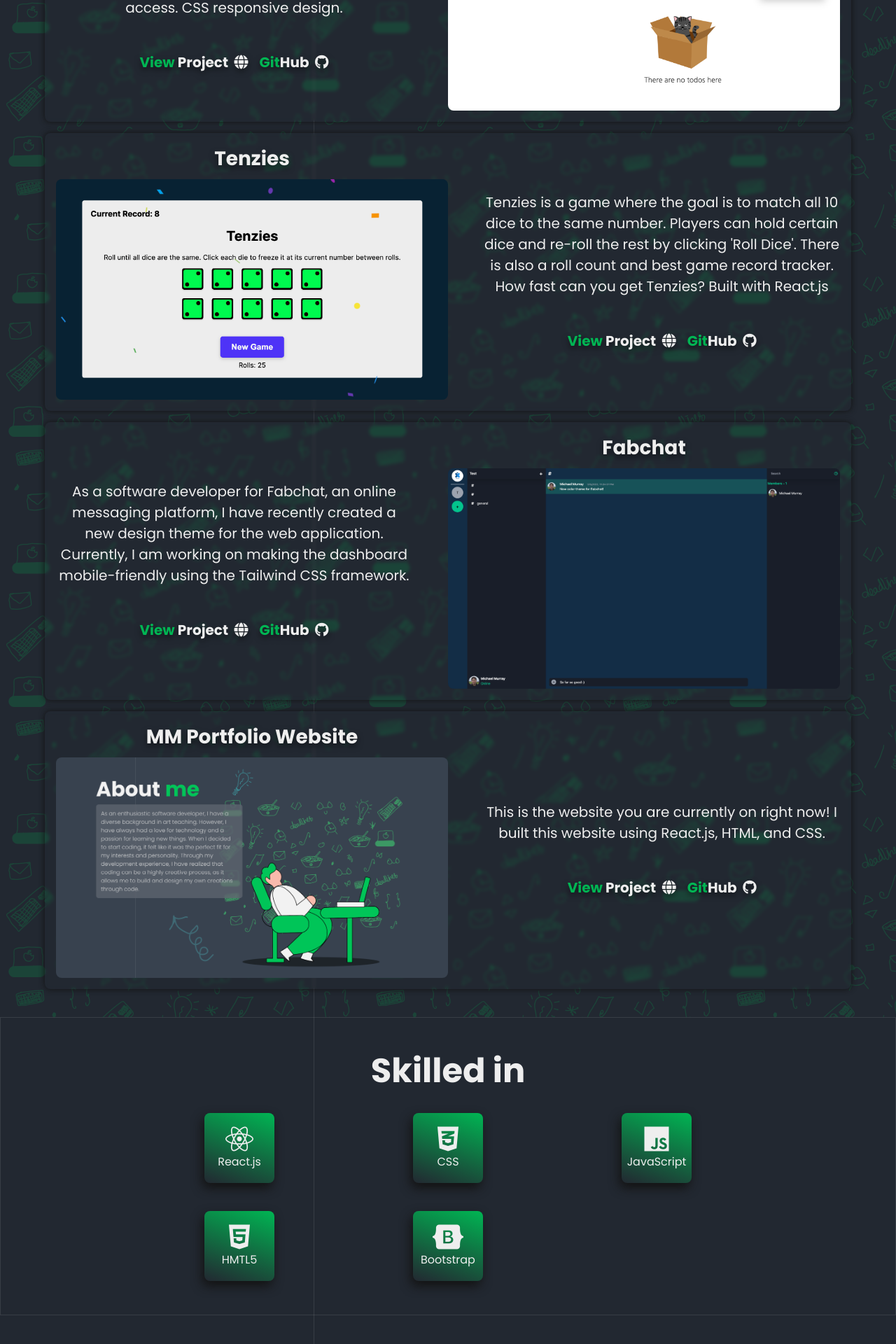
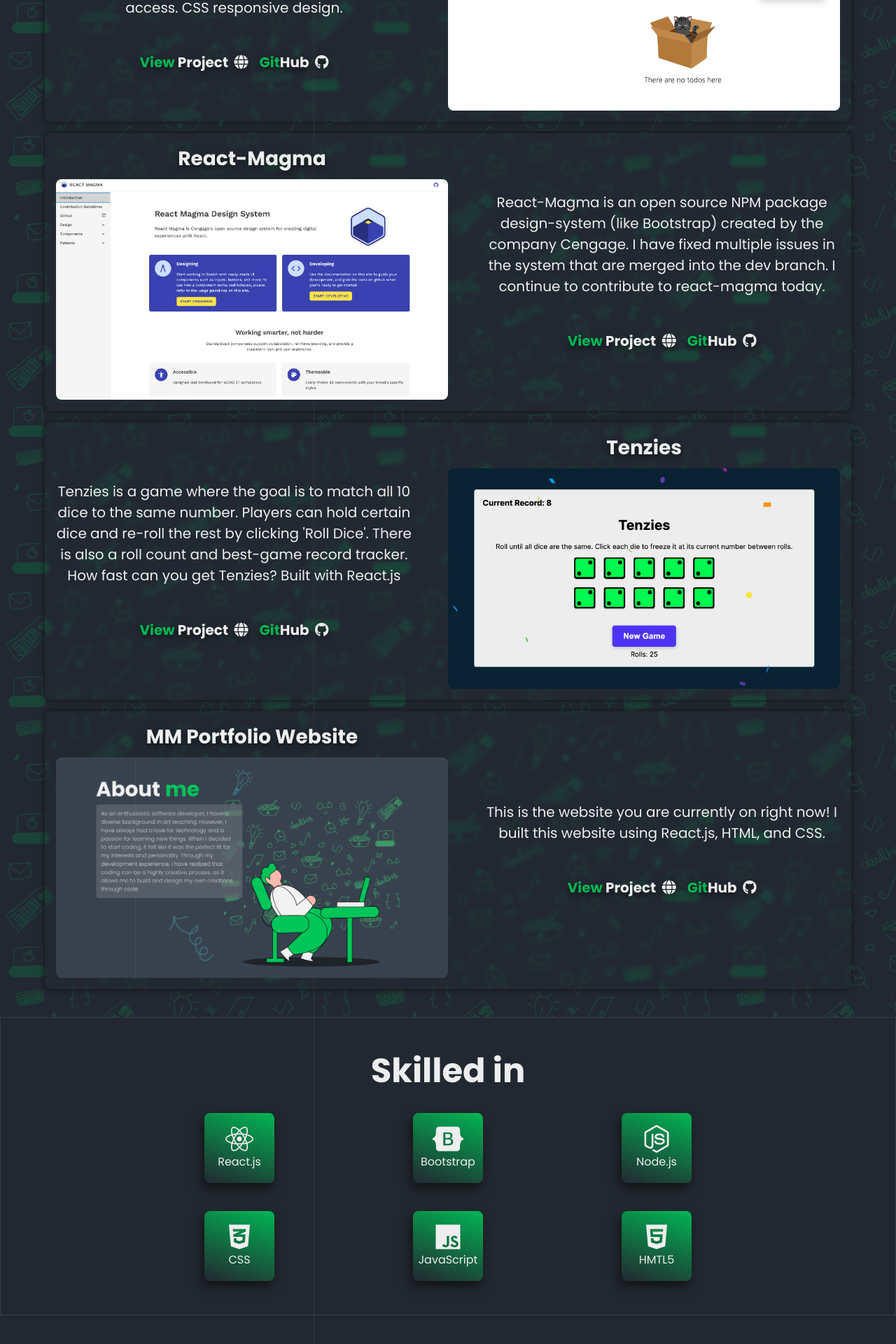
Before and after one commit to mcmurray0125/mm-portfolio, a React (Vite) app: page / in a window 1280 px wide. Shown: the part 2912-4832 px from the top of the page at 70% size. Built offline with nearby package versions, Linux system fonts and the light colour scheme; a web font is replaced by a local one.

Commit message:
added react-magma to portfolio, added node.js to skills

```diff
--- a/src/assets/cards.js
+++ b/src/assets/cards.js
@@ -25,19 +25,19 @@
     },
     {
         id: 3,
+        title: "React-Magma",
+        about: "React-Magma is an open source NPM package design-system (like Bootstrap) created by the company Cengage. I have fixed multiple issues in the system that are merged into the dev branch. I continue to contribute to react-magma today. ",
+        img: '/images/react-magma-img.png',
+        link: "https://react-magma.cengage.com/",
+        github: "https://github.com/cengage/react-magma" ,
+    },
+    {
+        id: 4,
         title: "Tenzies",
-        about: "Tenzies is a game where the goal is to match all 10 dice to the same number. Players can hold certain dice and re-roll the rest by clicking 'Roll Dice'. There is also a roll count and best game record tracker. How fast can you get Tenzies? Built with React.js",
+        about: "Tenzies is a game where the goal is to match all 10 dice to the same number. Players can hold certain dice and re-roll the rest by clicking 'Roll Dice'. There is also a roll count and best-game record tracker. How fast can you get Tenzies? Built with React.js",
         img: '/images/tenzies-img-two.png',
         link: "https://mm-tenzies.netlify.app",
         github: "https://github.com/mcmurray0125/tenzies-game"
-    },
-    {
-        id: 4,
-        title: "Fabchat",
-        about: "As a software developer for Fabchat, an online messaging platform, I have recently created a new design theme for the web application. Currently, I am working on making the dashboard mobile-friendly using the Tailwind CSS framework.",
-        img: '/images/fabchat-img.png',
-        link: "https://fabchat.vercel.app/login",
-        github: "https://github.com/harshjohar/fabchat" ,
     },
     {
         id: 5,
--- a/src/components/Skills.jsx
+++ b/src/components/Skills.jsx
@@ -11,6 +11,14 @@
                     <p>React.js</p>
                 </span>
                 <span className='skill'>
+                    <i className="fa-brands fa-bootstrap skill-icon"></i>
+                    <p>Bootstrap</p>
+                </span>
+                <span className='skill'>
+                    <i className="fa-brands fa-node-js skill-icon"></i>
+                    <p>Node.js</p>
+                </span>
+                <span className='skill'>
                     <i className="fa-brands fa-css3-alt skill-icon"></i>
                     <p>CSS</p>
                 </span>
@@ -22,10 +30,6 @@
                     <i className="fa-brands fa-html5 skill-icon"></i>
                     <p>HMTL5</p>
                 </span>
-                <span className='skill'>
-                    <i className="fa-brands fa-bootstrap skill-icon"></i>
-                    <p>Bootstrap</p>
-                </span>
         </div>
     </section>
   )
```
Also changed, not shown: public/images/react-magma-img.png (added).
